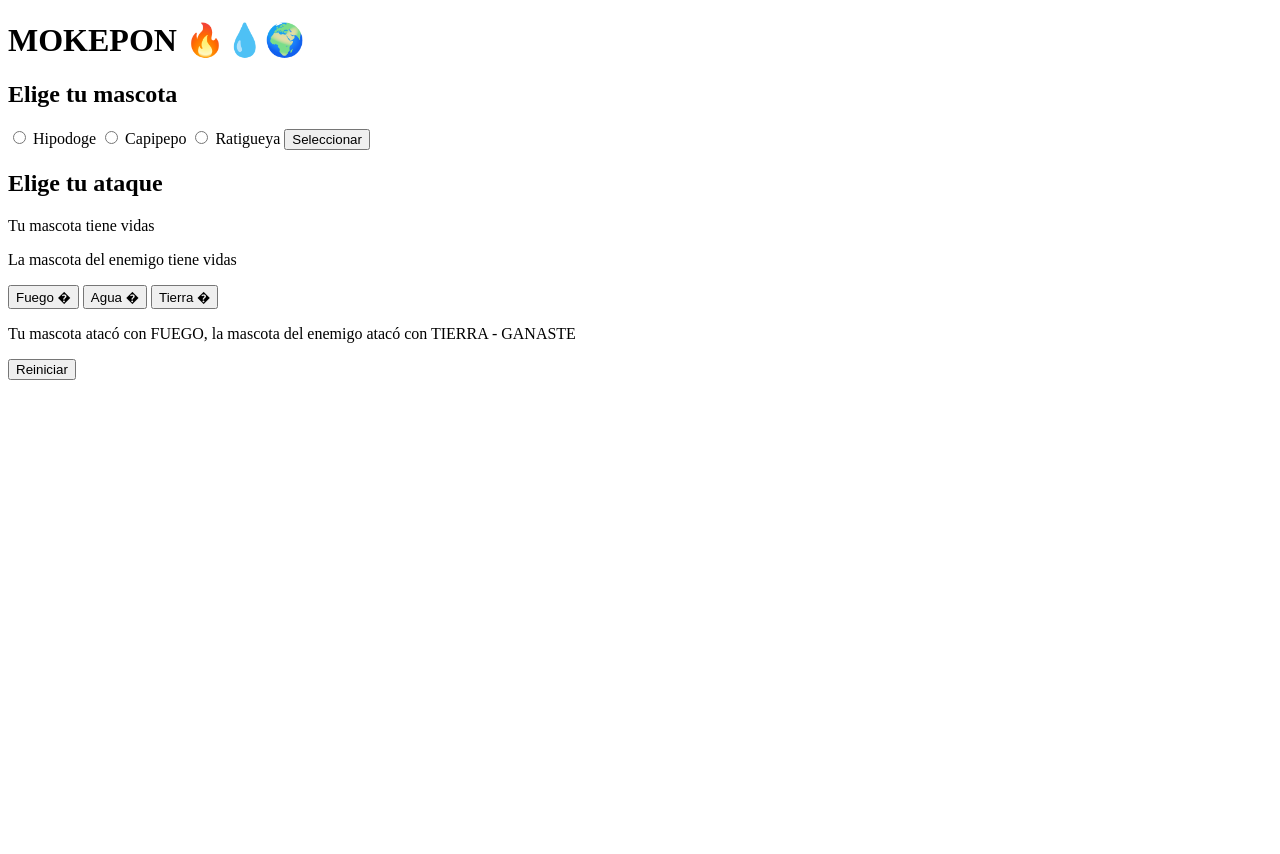
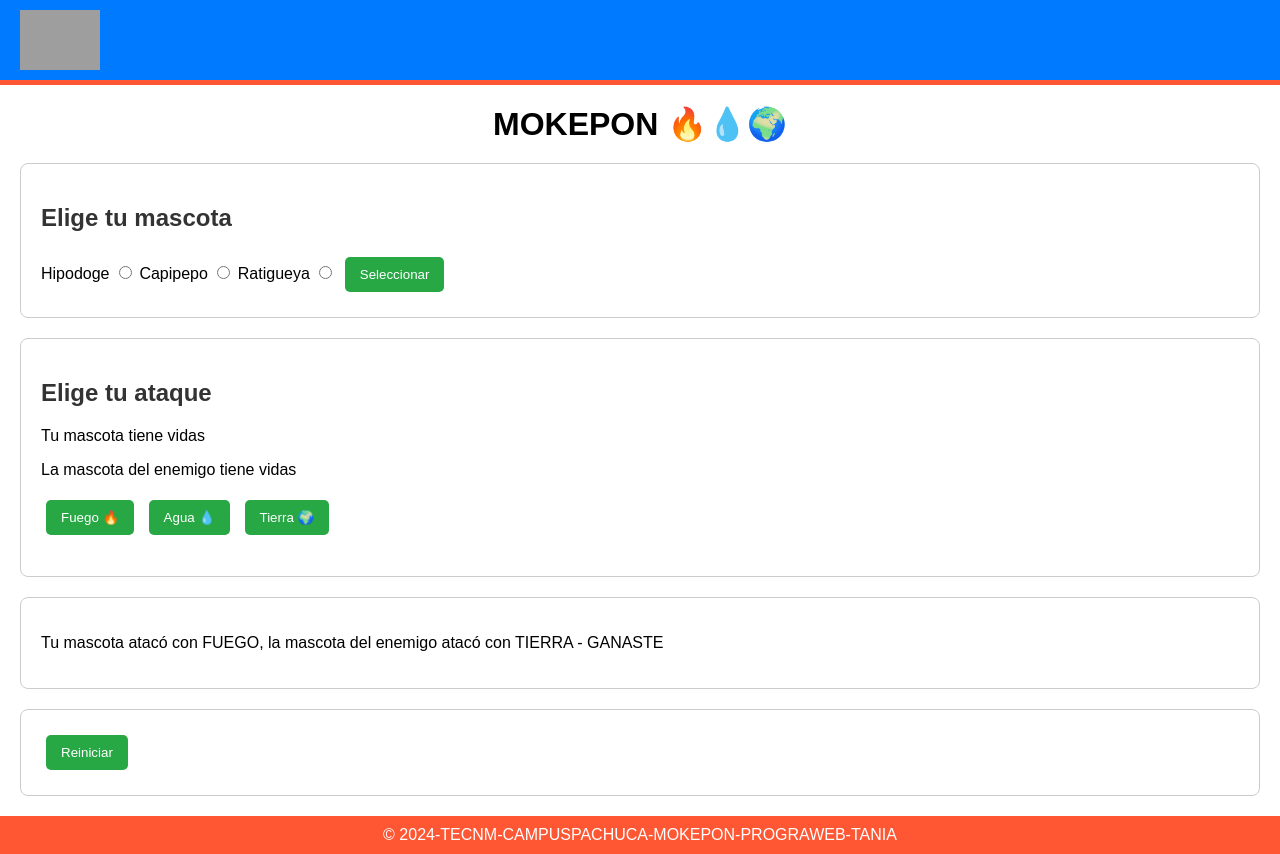
Before and after one commit to Carmen2003-09/ccprograweb, a plain HTML site: page index.html in a window 1280 px wide. Before the commit the page ends 800 px from the top, so only its background shows below. Drawn offline with Linux system fonts and the light colour scheme; grey boxes are pictures that could not be loaded.

Commit message:
MOKEPON CON ESTILOS

```diff
--- /dev/null
+++ b/CSS/style.css
@@ -0,0 +1,65 @@
+body {
+    background-color: white;
+    font-family: Arial, sans-serif;
+    margin: 0;
+    padding: 0;
+}
+
+header {
+    display: flex;
+    align-items: center;
+    background-color: #007BFF;
+    padding: 10px 20px;
+    border-bottom: 5px solid #FF5733;
+}
+
+.logo {
+    width: 80px;
+    height: auto;
+}
+
+h1 {
+    color: black;
+    text-align: center;
+    margin: 20px 0;
+}
+
+
+#seleccionar-mascota,
+#seleccionar-ataque,
+#mensajes,
+#reiniciar {
+    padding: 20px;
+    margin: 20px;
+    border: 1px solid #ccc;
+    border-radius: 8px;
+}
+
+button {
+    background-color: #28A745;
+    color: white;
+    border: none;
+    padding: 10px 15px;
+    border-radius: 5px;
+    cursor: pointer;
+    margin: 5px;
+}
+
+button:hover {
+    background-color: #218838;
+}
+
+h2 {
+    color: #333;
+}
+
+
+footer {
+    background-color: #FF5733;
+    color: white;
+    text-align: center;
+    padding: 10px 0;
+    position: relative;
+    bottom: 0;
+    width: 100%;
+}
--- a/index.html
+++ b/index.html
@@ -4,25 +4,29 @@
     <meta charset="UTF-8">
     <meta name="viewport" content="width=device-width, initial-scale=1.0">
     <title>MOKEPON</title>
+    <link rel="stylesheet" href="./css/style.css">
     <!-- Enlace al archivo JavaScript -->
     <script src="./js/mokepon.js"></script>
 </head>
 <body>
-
+    <header>
+        <img src="./image/logo.jpg" class="logo" />
+    </header>
     <h1>MOKEPON 🔥💧🌍</h1>
-
     <!-- Sección para seleccionar la mascota -->
     <section id="seleccionar-mascota">
         <h2>Elige tu mascota</h2>
 
+        <label for="Hipodoge">Hipodoge</label>
         <input type="radio" name="mascota" id="Hipodoge"/>
-        <label for="Hipodoge">Hipodoge</label>
 
+
+        <label for="Capipepo">Capipepo</label>
         <input type="radio" name="mascota" id="Capipepo"/>
-        <label for="Capipepo">Capipepo</label>
 
+
+        <label for="Ratigueya">Ratigueya</label>
         <input type="radio" name="mascota" id="Ratigueya"/>
-        <label for="Ratigueya">Ratigueya</label>
 
         <button id="boton-mascota">Seleccionar</button>
     </section>
@@ -34,18 +38,10 @@
 
         <p>La mascota del enemigo tiene <span id="mascota-enemigo"></span> vidas</p>
         <p>
-            <button id="boton-fuego">Fuego �</button>
-            <button id="boton-agua">Agua �</button>
-            <button id="boton-tierra">Tierra �</button>
-        </p>
-
-        <!-- <p>Tu mascota tiene <span>3</span> vidas</p>
-        <p>La mascota del enemigo tiene <span>3</span> vidas</p>
-        <p>
             <button id="boton-fuego">Fuego 🔥</button>
             <button id="boton-agua">Agua 💧</button>
             <button id="boton-tierra">Tierra 🌍</button>
-        </p> -->
+        </p>
     </section>
 
     <!-- Sección para mostrar mensajes del combate -->
@@ -57,6 +53,9 @@
     <section id="reiniciar">
         <button id="boton-reiniciar">Reiniciar</button>
     </section>
+    <footer>
+        © 2024-TECNM-CAMPUSPACHUCA-MOKEPON-PROGRAWEB-TANIA
+    </footer>
 
 </body>
 </html>
--- a/js/MOKEPON.js
+++ b/js/MOKEPON.js
@@ -1,17 +1,10 @@
-// alert ("¡Hola!")
-// Seleccionarmascota.addEventListener('click')
-// let Seleccionarmascota = document.getElementById('boton-mascota')
-// Función que se ejecuta cuando la ventana se carga completamente
-// Función que se ejecuta cuando la ventana se carga completamente
 function iniciarJuego() {
-    // Seleccionar el botón de seleccionar mascota
-    let botonMascotaJugador = document.getElementById('boton-mascota');
 
-    // evento de clic
+    let botonMascotaJugador = document.getElementById("boton-mascota");
+
     botonMascotaJugador.addEventListener('click', seleccionarMascotaJugador);
 }
 
-// Función de cuando se selecciona la mascota
 function seleccionarMascotaJugador(){
     let inputHipodoge = document.getElementById('Hipodoge')
     let inputCapipepo = document.getElementById('Capipepo')
@@ -26,7 +19,21 @@ function seleccionarMascotaJugador(){
     } else {
         alert ('Selecciona a una mascota')
     }
+    seleccionarMascotaEnemigo()
+}
+function seleccionarMascotaEnemigo(){
+    let ataqueAleatorio = aleatorio(1,3)
+    let spanMascotaEnemigo = document.getElementById('mascota-enemigo')
+    if (ataqueAleatorio == 1){
+        spanMascotaEnemigo.innerHTML = 'Hipodoge'
+    } else if (ataqueAleatorio == 2){
+        spanMascotaEnemigo.innerHTML = 'Capipepo'
+    } else {
+        spanMascotaEnemigo.innerHTML = 'Ratigueya'
+    }
+}
+function aleatorio(min,max){
+    return Math.floor(Math.random()* (max-min + 1) + min)
 }
 
-// carga de la ventana y ejecutar la función iniciarJuego
-window.addEventListener('load', iniciarJuego);
+window.addEventListener('load',iniciarJuego)
```
Also changed, not shown: 1 other file.
